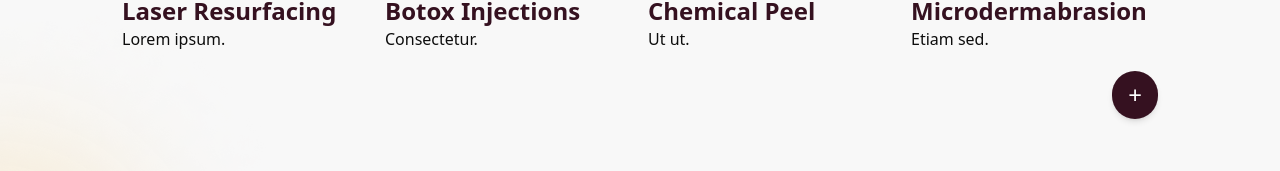
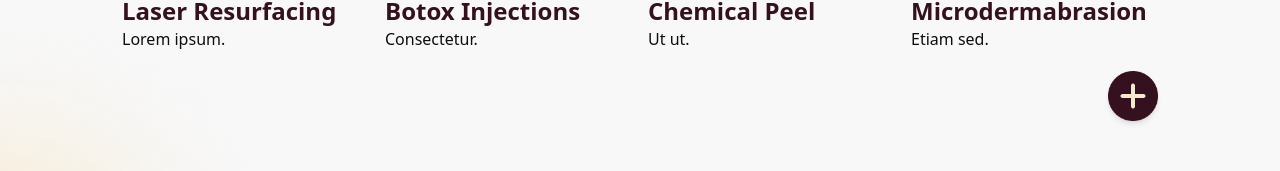
Before and after one commit to TheMODventures/Glow-Scout-Web, a Next.js app: page /business-dashboard/1 in a window 1280 px wide. Both pictures are taken after a click on the button "Services". Shown: the part 535-706 px from the top of the page. Built offline with nearby package versions, Linux system fonts and the light colour scheme.

Commit message:
Service Add Button fix

```diff
--- a/src/components/helper/businessDashboard/ServicesComponent.jsx
+++ b/src/components/helper/businessDashboard/ServicesComponent.jsx
@@ -66,9 +66,15 @@ const ServicesComponent = () => {
           <div className="flex justify-end items-end sticky bottom-3 left-3">
             <button
               onClick={handleAddClick}
-              className="py-2 px-4 bg-darkMahron text-2xl text-white rounded-full shadow-md transform transition-transform hover:scale-105"
+              className="items-center text-center  rounded-full shadow-md transform transition-transform hover:scale-105"
             >
-              +
+              <Image
+              src='/images/Add.png'
+              alt="ADD"
+              width={50}
+              height={50}
+              className="object-cover"
+              />
             </button>
           </div>
         </>
```
Also changed, not shown: public/images/Add.png (added).
